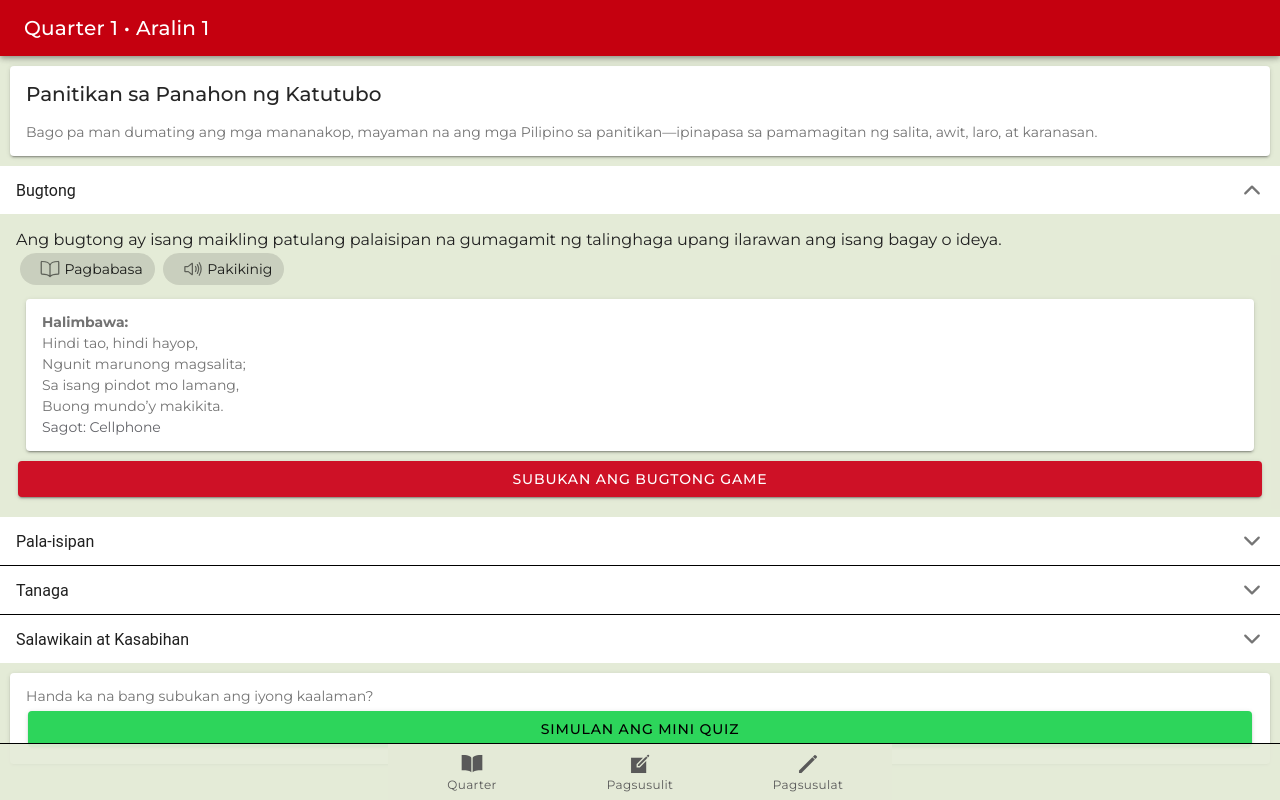
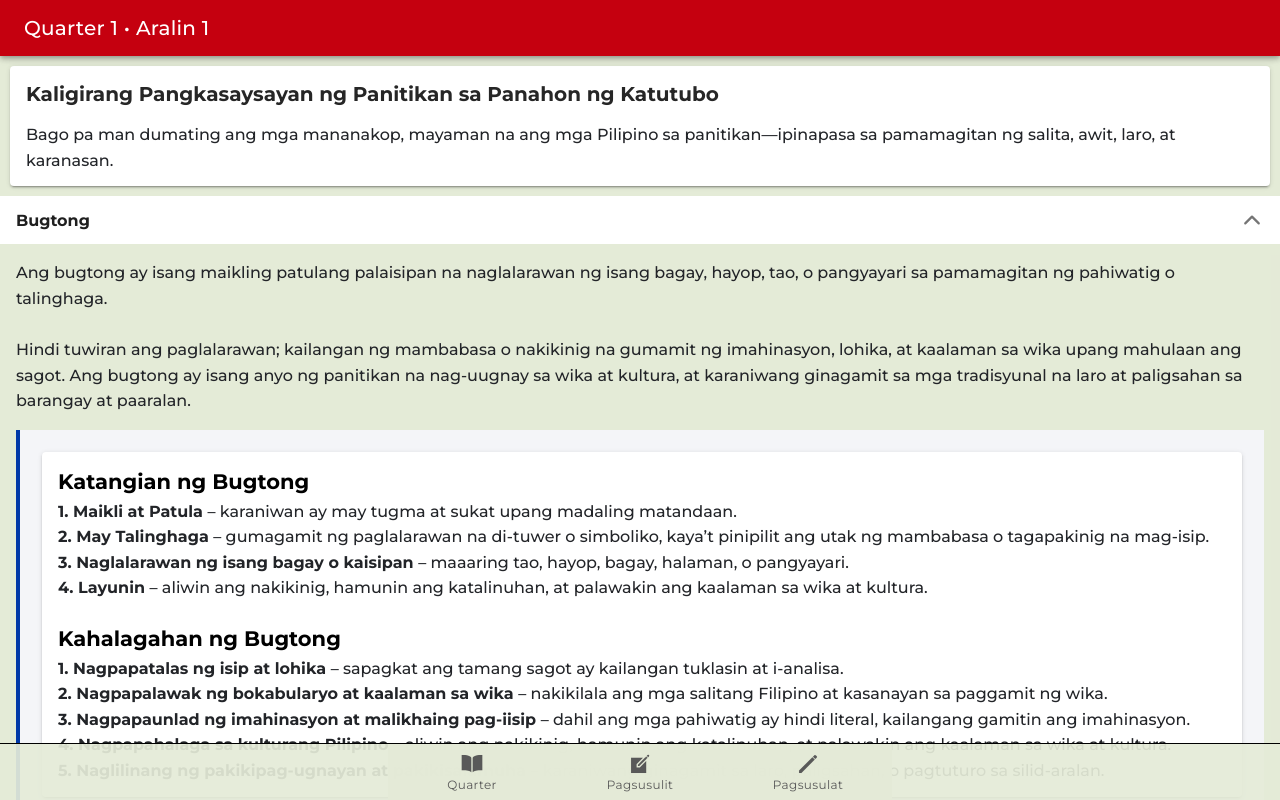
Before and after one commit to Angealee/YCOapp, a React (Vite) app: page /quarter/1/aralin/1 in a window 1280 px wide. Both pictures are taken after a click on the element 1252 px from the left and 190 px from the top of the page. Built offline with nearby package versions, Linux system fonts and the light colour scheme.

Commit message:
added content for the Bugtong and minimal fix

```diff
--- a/src/pages/lessons/Quarter1Aralin1.css
+++ b/src/pages/lessons/Quarter1Aralin1.css
@@ -30,3 +30,23 @@
   text-align: center;
   color: var(--ion-color-medium);
 }
+.text-content {
+  text-align: justify;
+  font-size: 16px;
+  line-height: 1.6;
+  font-weight: 500;
+  color: var(--ion-color-dark);
+}
+.title-text-content {
+  text-align: justify;
+  font-size: 21px;
+  line-height: 1.6;
+  font-weight: 500;
+  color: black
+}
+.halimbawa-content {
+  margin-top: 16px;
+  padding: 12px;
+  background-color: var(--ion-color-light);
+  border-left: 4px solid var(--ion-color-primary);
+}
--- a/src/pages/lessons/Quarter1Aralin1.tsx
+++ b/src/pages/lessons/Quarter1Aralin1.tsx
@@ -27,7 +27,10 @@ import {
   imageOutline,
   gameControllerOutline,
   createOutline,
-  eyeOutline
+  eyeOutline,
+  bookmark,
+  bookSharp,
+  bookmarkSharp
 } from 'ionicons/icons';
 
 import './Quarter1Aralin1.css';
@@ -51,15 +54,17 @@ const Quarter1Aralin1: React.FC = () => {
 
       <IonContent fullscreen className="q1-aralin1">
 
-        {/* HERO SECTION */}
+        {/* CONTENT SECTION */}
         <IonCard className="hero-card">
           <IonCardHeader>
             <IonCardTitle>
-              Panitikan sa Panahon ng Katutubo
+             <strong>
+              Kaligirang Pangkasaysayan ng Panitikan sa Panahon ng Katutubo
+              </strong>
             </IonCardTitle>
           </IonCardHeader>
           <IonCardContent>
-            <IonText>
+            <IonText className= "text-content">
               Bago pa man dumating ang mga mananakop, mayaman na ang mga Pilipino
               sa panitikan—ipinapasa sa pamamagitan ng salita, awit, laro,
               at karanasan.
@@ -73,19 +78,63 @@ const Quarter1Aralin1: React.FC = () => {
           {/* BUGTONG */}
           <IonAccordion value="bugtong">
             <IonItem slot="header">
-              <IonLabel>Bugtong</IonLabel>
+              <IonLabel>
+                <strong>
+                  Bugtong
+                </strong></IonLabel>
             </IonItem>
 
             <div className="ion-padding" slot="content">
-              <IonText>
-                Ang bugtong ay isang maikling patulang palaisipan na gumagamit ng
-                talinghaga upang ilarawan ang isang bagay o ideya.
+              <IonText className='text-content'>
+                Ang bugtong ay isang maikling patulang palaisipan na naglalarawan ng isang bagay, hayop, tao, o pangyayari sa pamamagitan ng pahiwatig o talinghaga. < br />
+                <br />
+                Hindi tuwiran ang paglalarawan; kailangan ng mambabasa o nakikinig na gumamit ng imahinasyon, lohika, at kaalaman sa wika upang mahulaan ang sagot. Ang bugtong ay isang anyo ng panitikan na nag-uugnay sa wika at kultura, at karaniwang ginagamit sa mga tradisyunal na laro at paligsahan sa barangay at paaralan.
               </IonText>
+              <div className='halimbawa-content'>
+                <IonCard>
+                  <IonCardContent>
+                    <IonText className='title-text-content'>
+                      <strong>Katangian ng Bugtong</strong><br />
+                    </IonText>
+                    <IonText className='text-content'>
+                      <strong>1. Maikli at Patula </strong>– karaniwan ay may tugma at sukat upang madaling matandaan.
+                      <br />
+                      <strong>2. May Talinghaga </strong>– gumagamit ng paglalarawan na di-tuwer o simboliko, kaya’t pinipilit ang utak ng mambabasa o tagapakinig na mag-isip.
+                      <br />
+                      <strong>3. Naglalarawan ng isang bagay o kaisipan </strong>– maaaring tao, hayop, bagay, halaman, o pangyayari.
+                      <br />
+                      <strong>4. Layunin </strong>–  aliwin ang nakikinig, hamunin ang katalinuhan, at palawakin ang kaalaman sa wika at kultura.
+                      <br />
+                    </IonText>
+                    <br />
+                    <IonText className='title-text-content'>
+                      <strong>Kahalagahan ng Bugtong</strong><br />
+                    </IonText>
+
+                    <IonText className='text-content'>
+
+                      <strong>1. Nagpapatalas ng isip at lohika </strong>– sapagkat ang tamang sagot ay kailangan tuklasin at i-analisa.
+                      <br />
+                      <strong>2. Nagpapalawak ng bokabularyo at kaalaman sa wika </strong>– nakikilala ang mga salitang Filipino at kasanayan sa paggamit ng wika.
+                      <br />
+                      <strong>3. Nagpapaunlad ng imahinasyon at malikhaing pag-iisip </strong>– dahil ang mga pahiwatig ay hindi literal, kailangang gamitin ang imahinasyon.
+                      <br />
+                      <strong>4. Nagpapahalaga sa kulturang Pilipino </strong>–  aliwin ang nakikinig, hamunin ang katalinuhan, at palawakin ang kaalaman sa wika at kultura.
+                      <br />
+                      <strong>5. Naglilinang ng pakikipag-ugnayan at pakikisalamuha </strong>–  karaniwang ginagamit sa laro, paligsahan, o pagtuturo sa silid-aralan.
+                      <br />
+                    </IonText>
+
+                  </IonCardContent>
+                </IonCard>
+              </div>
 
               <div className="chip-row">
                 <IonChip><IonIcon icon={bookOutline} style={{paddingRight:"8.5px" }} onClick={changeState}/> Pagbabasa</IonChip>
                 <IonChip><IonIcon icon={volumeHighOutline} style={{paddingRight:"8.5px" }}  onClick={changeState} /> Pakikinig</IonChip>
+                <IonChip><IonIcon icon={bookmarkSharp} style={{paddingRight:"8.5px" }}  onClick={changeState} /> Halimbawa ng Bugtong</IonChip>
               </div>
+
             { isAudio ?
                 <IonCard>
                 <IonCardContent >
@@ -113,6 +162,10 @@ const Quarter1Aralin1: React.FC = () => {
               </IonButton>
             </div>
           </IonAccordion>
+
+
+
+
 
           {/* PALAISIPAN */}
           <IonAccordion value="palaisipan">
```
Also changed, not shown: 1 other file (tests, documents, lock files or other folders).
